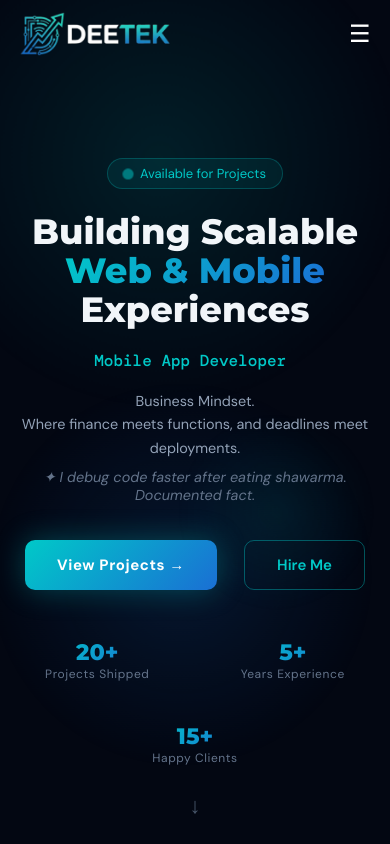
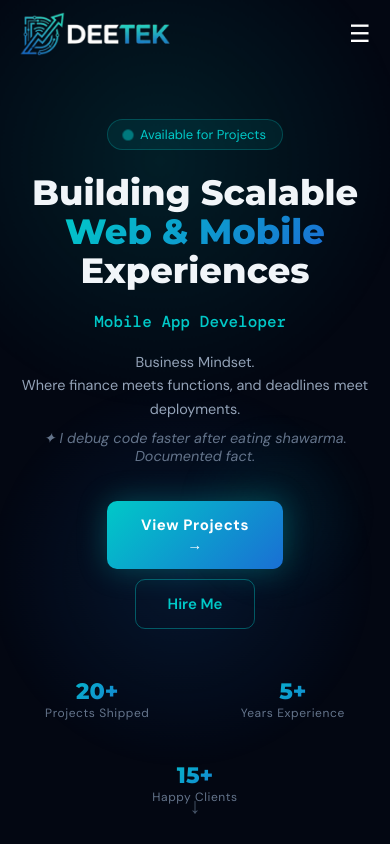
Before and after one commit to skidan007/my-portfolio1, a React (Vite) app: page / in a window 390 px wide. Shown: the top 844 px of the page. Built offline with nearby package versions, Linux system fonts and the light colour scheme.

Commit message:
adjusted the margin on the hero button

```diff
--- a/src/styles/global.css
+++ b/src/styles/global.css
@@ -53,7 +53,12 @@ body { background: #030712; color: #F1F5F9; }
   .hero-grid > * {
     width: 100%;
   }
-  .hero-cta,
+  .hero-cta {
+    justify-content: center !important;
+    width: 50%;
+    gap: 10px !important;
+    margin: 0 auto !important;
+  }
   .hero-stats {
     justify-content: center !important;
     width: 100%;
```
